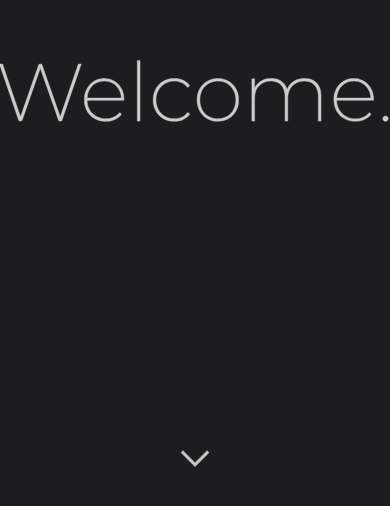
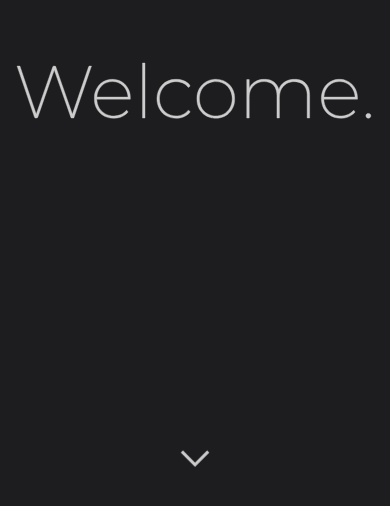
Before and after one commit to joseph-johnson27001/portfolio, a Vue app: page / in a window 390 px wide. Shown: the part 338-844 px from the top of the page. Built offline with nearby package versions, Linux system fonts and the light colour scheme.

Commit message:
Responsive SVG

```diff
--- a/src/components/WelcomeAnimation.vue
+++ b/src/components/WelcomeAnimation.vue
@@ -5,8 +5,6 @@
         v-if="showAnimation"
         id="welcome_svg"
         xmlns="http://www.w3.org/2000/svg"
-        width="400"
-        height="200"
         viewBox="0 0 1892 382"
         data-inlinesvg=".inlineSvgFile-7"
       >
@@ -93,6 +91,13 @@ export default {
   height: 100%;
 }
 
+.svg-container {
+  max-width: 400px;
+  max-height: 200px;
+  width: 100%;
+  margin: 0px 5px;
+}
+
 #welcome_path {
   stroke-dasharray: 2400;
   stroke-dashoffset: 2400;
```
